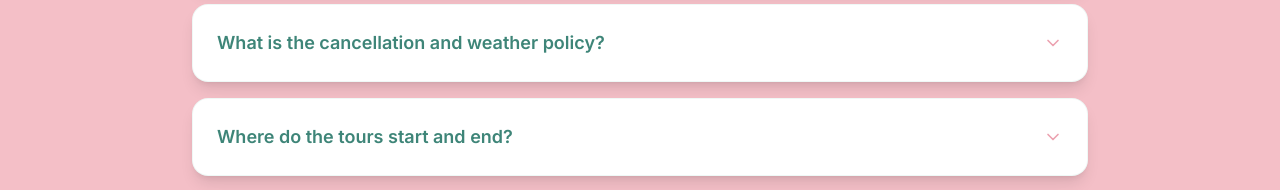
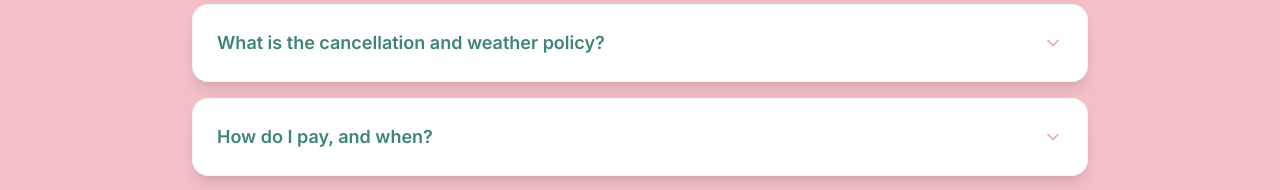
Before and after one commit to waaj529/cruisecaddy, a Next.js app: page / in a window 1280 px wide. Shown: the part 4540-4730 px from the top of the page. Built offline with nearby package versions, Linux system fonts and the light colour scheme; no server answers.

Commit message:
Updated faq-section.tsx

```diff
--- a/components/faq-section.tsx
+++ b/components/faq-section.tsx
@@ -36,8 +36,8 @@ export default function FAQSection() {
       answer: 'You may cancel up to 30+ days in advance for a full refund. If we cancel due to unsafe weather, you\'ll receive a full refund or the option to reschedule.'
     },
     {
-      question: 'Where do the tours start and end?',
-      answer: 'All tours depart from Marina Jack located at 2 Marina Plaza, Sarasota, FL 34236. We recommend arriving 15 minutes early for check-in. Detailed parking and meeting instructions will be provided with your booking confirmation.'
+      question: 'How do I pay, and when?',
+      answer: 'We accept credit cards via stripe, 4% convenience fee may apply at checkout. Payment is typically due at the time of booking unless otherwise arranged.'
     },
     {
       question: 'Are there restrooms on board?',
```
